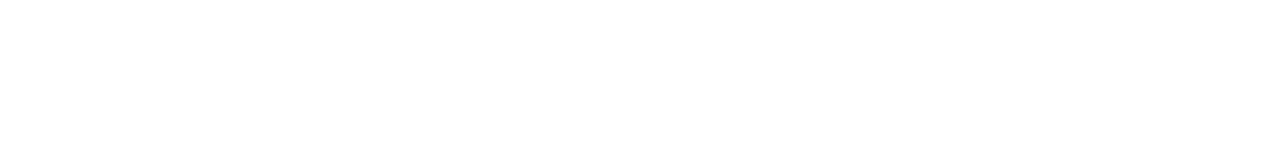
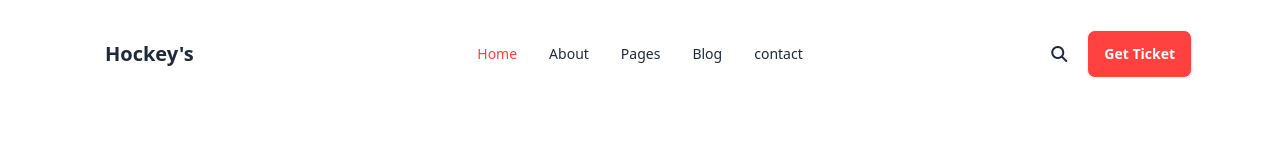
Before and after one commit to indraghosh02/B9A3-Hockeys, a plain HTML site: page index.html in a window 1280 px wide. Drawn offline with nearby package versions, Linux system fonts and the light colour scheme.

Commit message:
navbar added

```diff
--- a/index.html
+++ b/index.html
@@ -7,10 +7,61 @@
     <!-- Tailwind and daisy ui -->
     <link href="https://cdn.jsdelivr.net/npm/daisyui@4.6.0/dist/full.min.css" rel="stylesheet" type="text/css" />
 <script src="https://cdn.tailwindcss.com"></script>
+<!-- google font -->
+<link rel="preconnect" href="https://fonts.googleapis.com">
+<link rel="preconnect" href="https://fonts.gstatic.com" crossorigin>
+<link href="https://fonts.googleapis.com/css2?family=Manrope:wght@400;500;700;800&family=Merriweather:wght@400;900&family=Mulish:wght@400;800&display=swap" rel="stylesheet">
+<!-- font awesome -->
+<script src="https://kit.fontawesome.com/86df90c722.js" crossorigin="anonymous"></script>
+<!-- custom color -->
+<script>
+    tailwind.config = {
+      theme: {
+        extend: {
+          colors: {
+            'btn-primary': '#FF4240'
+
+          }
+        }
+      }
+    }
+  </script>
 
 </head>
-<body>
+<body class="font-manrope m-20 mt-5">
     <header>
+        <nav>
+            <div class="navbar bg-base-100">
+                <div class="navbar-start">
+                  <div class="dropdown">
+                    <div tabindex="0" role="button" class="btn btn-ghost lg:hidden">
+                      <svg xmlns="http://www.w3.org/2000/svg" class="h-5 w-5" fill="none" viewBox="0 0 24 24" stroke="currentColor"><path stroke-linecap="round" stroke-linejoin="round" stroke-width="2" d="M4 6h16M4 12h8m-8 6h16" /></svg>
+                    </div>
+                    <ul tabindex="0" class="menu menu-sm dropdown-content mt-3 z-[1] p-2 shadow bg-base-100 rounded-box w-52">
+                        <li><a>Home</a></li>
+                        <li><a>About</a></li>
+                        <li><a>Pages</a></li>
+                        <li><a>Blog</a></li>
+                        <li><a>contact</a></li>
+                    </ul>
+                  </div>
+                  <h3 class="btn btn-ghost text-xl font-extrabold">Hockey's  </h3>
+                </div>
+                <div class="navbar-center hidden lg:flex">
+                  <ul class="menu menu-horizontal px-1">
+                    <li class="text-btn-primary"><a>Home</a></li>
+                    <li><a>About</a></li>
+                    <li><a>Pages</a></li>
+                    <li><a>Blog</a></li>
+                    <li><a>contact</a></li>
+                  </ul>
+                </div>
+                <div class="navbar-end gap-5">
+                    <i class="fa-solid fa-magnifying-glass"></i>
+                  <a class="btn bg-btn-primary text-white ">Get Ticket</a>
+                </div>
+              </div>
+        </nav>
 
     </header>
     <main>
```
